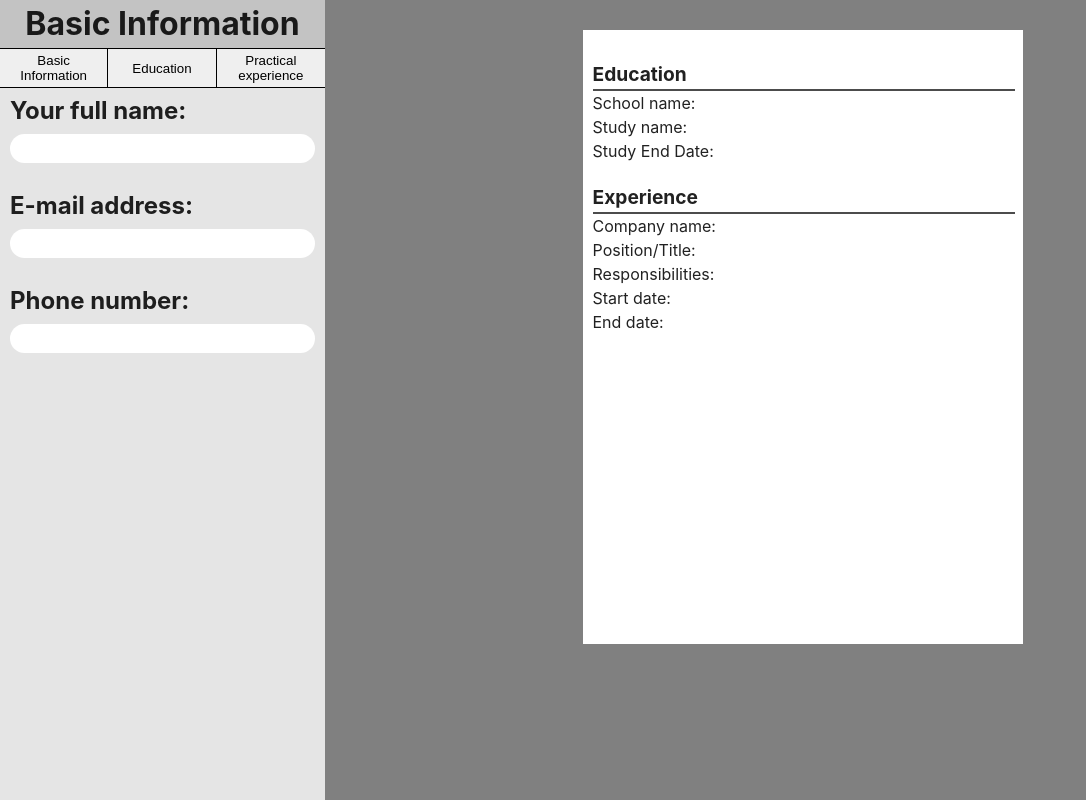
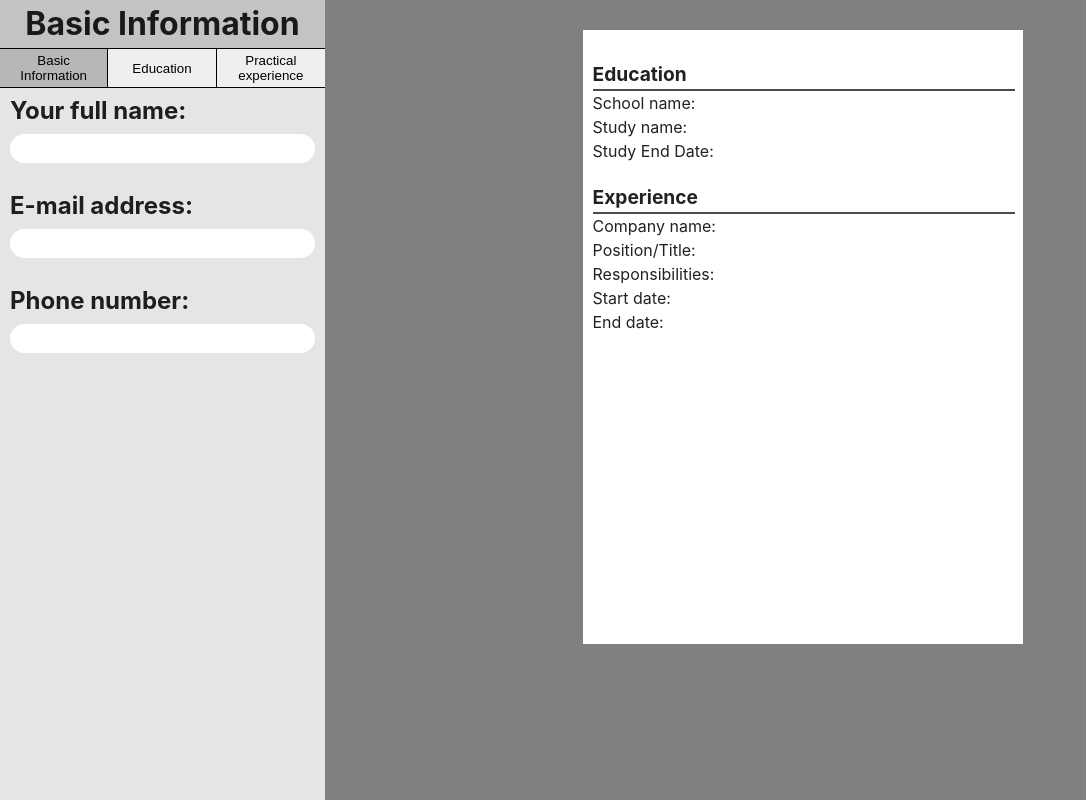
Before and after one commit to mateusznurzynski/cv-app, a React (Vite) app: page / in a window 1280 px wide. Shown: the whole page, without its empty margins (0-1086 px from the left). Built offline with nearby package versions, Linux system fonts and the light colour scheme.

Commit message:
Style: Highlight active tab button

```diff
--- a/src/components/Aside.jsx
+++ b/src/components/Aside.jsx
@@ -19,6 +19,7 @@ function Aside({ tabs, onFieldEdit, currentTabId, setCurrentTabId }) {
               onClick={() => {
                 setCurrentTabId(tab.id);
               }}
+              active={tab.id === currentTab.id}
             />
           );
         })}
--- a/src/components/AsideTabButton.jsx
+++ b/src/components/AsideTabButton.jsx
@@ -1,8 +1,11 @@
 import '../styles/Aside.css';
 
-function AsideTabButton({ onClick, innerHTML }) {
+function AsideTabButton({ onClick, innerHTML, active }) {
   return (
-    <button onClick={onClick} className='aside-tab-button'>
+    <button
+      onClick={onClick}
+      className={`aside-tab-button ${active ? 'active' : ''}`}
+    >
       {innerHTML}
     </button>
   );
--- a/src/styles/Aside.css
+++ b/src/styles/Aside.css
@@ -42,3 +42,7 @@
 .aside-tab-button:last-of-type {
   border-right: 0px;
 }
+
+.aside-tab-button.active {
+  background-color: rgba(0, 0, 0, 0.2);
+}
```
